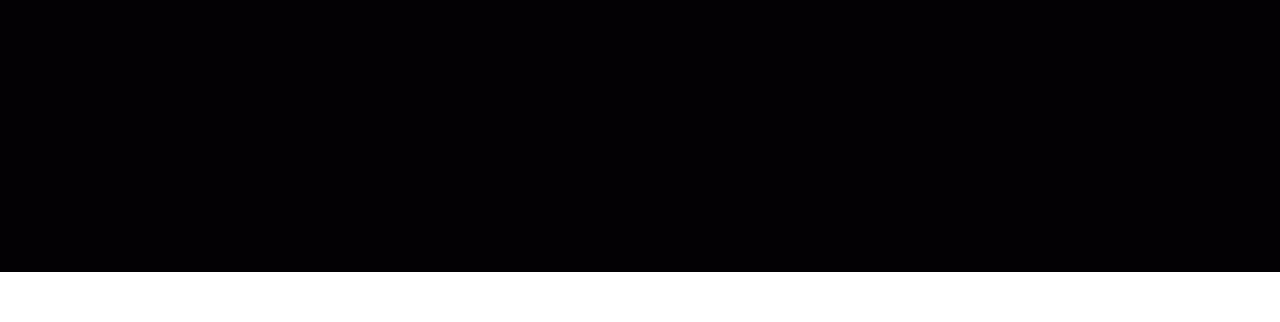
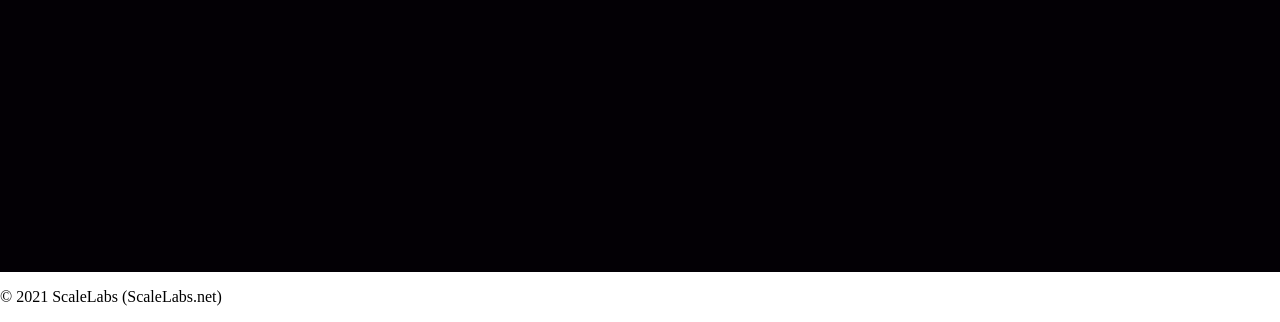
Before and after one commit to KieraDEV/ViralChat, a plain HTML site: page index.html in a window 1280 px wide. Shown: the part 528-850 px from the top of the page. Before the commit the page ends 800 px from the top, so only its background shows below. Drawn offline with Linux system fonts and the light colour scheme.

Commit message:
Update index.html

```diff
--- a/index.html
+++ b/index.html
@@ -40,3 +40,11 @@
 	</div>
 
 </html>
+
+<div class="footerWrap">
+    <div class="footer">
+      <div class="footerContent">
+        <p>© 2021 ScaleLabs (ScaleLabs.net)</p>
+      </div>
+    </div>
+</div>
```
